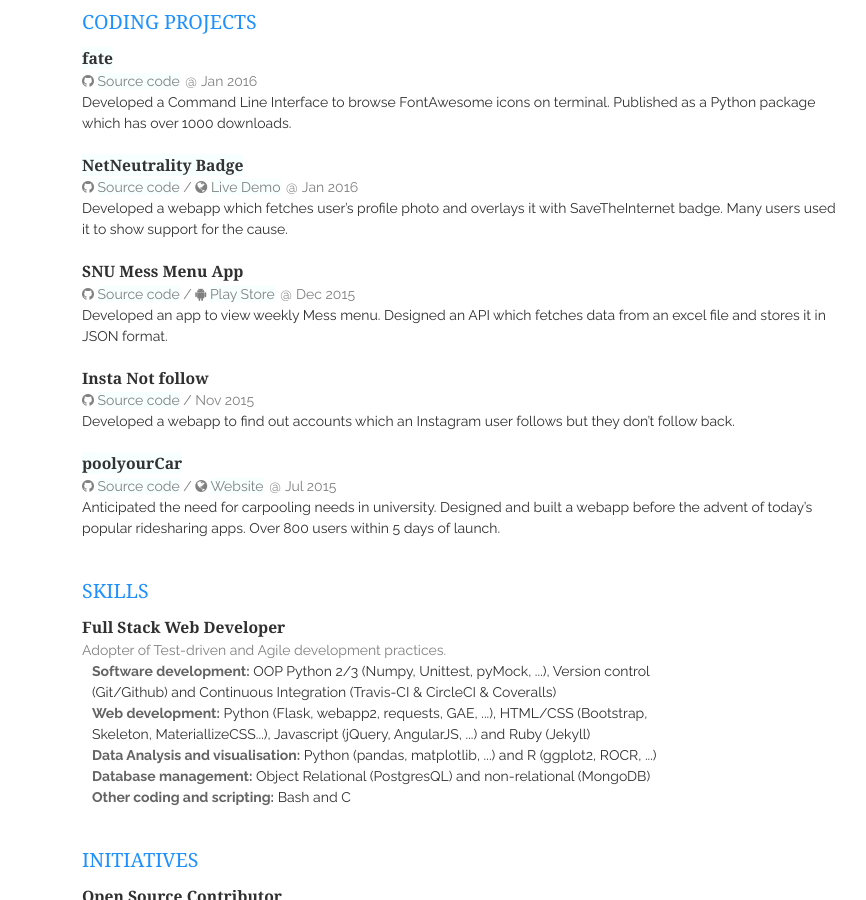
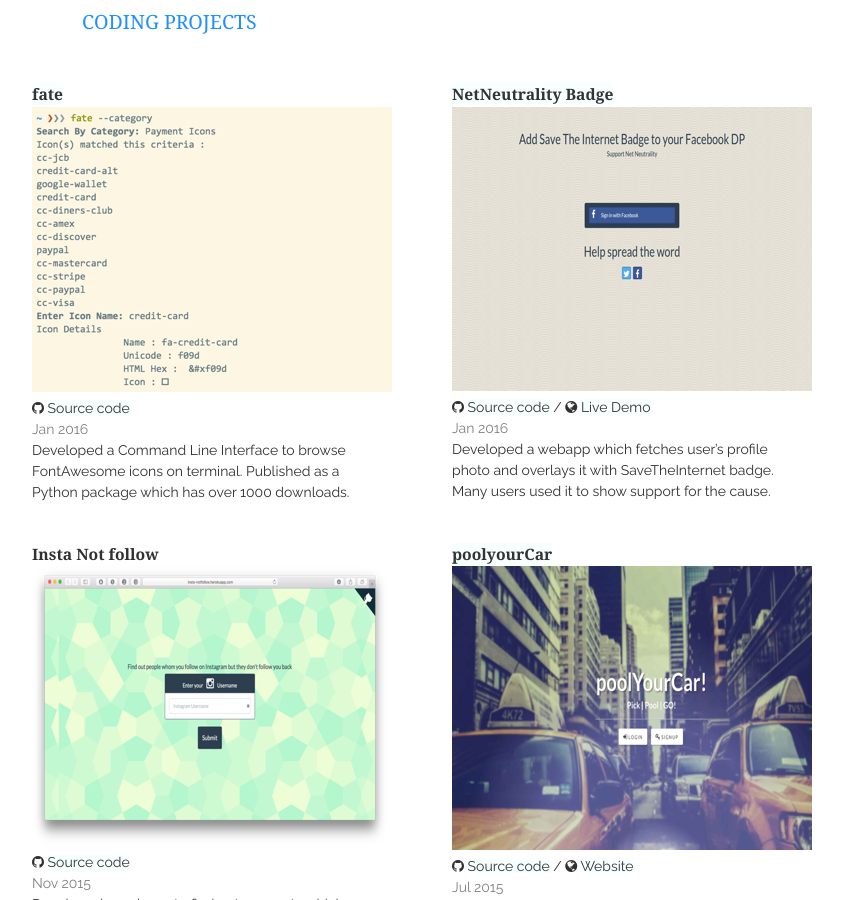
Before and after one commit to mr-karan/resume, a Jekyll site: the page built from index.html, in a window 1280 px wide and 900 px high, scrolled down 484 px. Shown: the whole window, without its empty margins (338-1204 px from the left). Built offline with Jekyll 4.4.1, drawn with Linux system fonts in a browser that asks for light colours; nearby versions of some CDN libraries; Markdown is read by kramdown in place of the engine named in the settings.

Commit message:
clean up

```diff
--- a/_includes/development.html
+++ b/_includes/development.html
@@ -1,51 +1,105 @@
-<section class="thirteen columns offset-by-one">
-    <h1>Coding Projects</h1>
+<section class="thirteen columns">
+    <h1 class="offset-by-one">
+        Coding Projects
+    </h1>
+
+    <div class="container">
+        <div class="row">
+            <div class="six columns">
                 <article>
                     <header>
-            <h1><a href="https://pypi.python.org/pypi/fate/">fate</a></h1>
-            <span><i class="fa fa-github"></i> <a href="https://github.com/mr-karan/fate">Source code</a>
-            </span>
+                        <h1>
+                            <a href="https://pypi.python.org/pypi/fate/">fate</a>
+                        </h1>
+
+                        <figure>
+                            <img class="u-max-full-width" src="{{site.baseurl}}static/img/fate.png">
+                            <figcaption>
+                                <i class="fa fa-github"></i> <a href="https://github.com/mr-karan/fate">Source code</a>
+                            </figcaption>
+                        </figure>
                         <span><time>Jan 2016</time></span>
                     </header>
-        <p> Developed a Command Line Interface to browse FontAwesome icons on terminal. Published as a Python package which has over 1000 downloads.
+
+                    <p>
+                        Developed a Command Line Interface to browse FontAwesome icons on terminal. Published as a
+                        Python package which has over 1000 downloads.
                     </p>
                 </article>
+            </div>
+
+            <div class="six columns offset-by-one">
                 <article>
                     <header>
-            <h1><a href="http://net-neutrality-badge.herokuapp.com/">NetNeutrality Badge</a></h1>
-            <span><i class="fa fa-github"></i> <a href="https://github.com/mr-karan/NetNeutralityBadge">Source code</a> /
-            <i class="fa fa-globe"></i> <a href="https://net-neutrality-badge.herokuapp.com/">Live Demo</a></span>
+                        <h1>
+                            <a href="http://net-neutrality-badge.herokuapp.com/">NetNeutrality Badge</a>
+                        </h1>
+
+                        <figure>
+                            <img class="u-max-full-width" src="{{site.baseurl}}static/img/net.png">
+                            <figcaption>
+                                <i class="fa fa-github"></i> <a href=
+                                "https://github.com/mr-karan/NetNeutralityBadge">Source code</a> / <i class=
+                                "fa fa-globe"></i> <a href="https://net-neutrality-badge.herokuapp.com/">Live Demo</a>
+                            </figcaption>
+                        </figure>
                         <span><time>Jan 2016</time></span>
                     </header>
-        <p> Developed a webapp which fetches user’s profile photo and overlays it with SaveTheInternet badge. Many users used it to show support for the cause.
+
+                    <p>
+                        Developed a webapp which fetches user’s profile photo and overlays it with SaveTheInternet
+                        badge. Many users used it to show support for the cause.
                     </p>
                 </article>
+            </div>
+        </div>
+
+        <div class="six columns">
             <article>
                 <header>
-            <h1>SNU Mess Menu App</h1>
-            <span><i class="fa fa-github"></i> <a href="https://github.com/mr-karan/SNUMessApp">Source code</a> /
-            <i class="fa fa-android"></i> <a href="https://play.google.com/store/apps/details?id=karan.jihadi.windows7.food">Play Store</a></span>
-            <span><time>Dec 2015</time></span>
+                    <h1>
+                        Insta Not follow
+                    </h1>
+
+                    <figure>
+                        <img class="u-max-full-width" src="{{site.baseurl}}static/img/insta.png">
+                        <figcaption>
+                            <i class="fa fa-github"></i> <a href="https://github.com/mr-karan/Insta-notFollow">Source
+                            code</a>
+                        </figcaption>
+                    </figure>
+                    <span><time>Nov 2015</time></span>
                 </header>
-        <p> Developed an app to view weekly Mess menu. Designed an API which fetches data from an excel file and stores it in JSON format.
+
+                <p>
+                    Developed a webapp to find out accounts which an Instagram user follows but they don’t
+                    follow back.
                 </p>
             </article>
+        </div>
+
+        <div class="six columns offset-by-one">
             <article>
                 <header>
-            <h1>Insta Not follow</h1>
-            <span><i class="fa fa-github"></i> <a href="https://github.com/mr-karan/Insta-notFollow">Source code</a> /
-            <span><time>Nov 2015</time></span>
-        </header>
-        <p>Developed a webapp to find out accounts which an Instagram user follows but they don’t follow back.</p>
-    </article>
-    <article>
-        <header>
-            <h1><a href="http://poolyourcar.com/">poolyourCar</a></h1>
-            <span><i class="fa fa-github"></i> <a href="https://github.com/techalien/carpool">Source code</a> /
-                <i class="fa fa-globe"></i> <a href="http://poolyourcar.com/">Website</a></span>
+                    <h1>
+                        <a href="http://poolyourcar.com/">poolyourCar</a>
+                    </h1>
+
+                    <figure>
+                        <img class="u-max-full-width" src="{{site.baseurl}}static/img/cabpool.png">
+                        <figcaption>
+                            <i class="fa fa-github"></i> <a href="https://github.com/techalien/carpool">Source
+                            code</a> / <i class="fa fa-globe"></i> <a href="http://poolyourcar.com/">Website</a>
+                        </figcaption>
+                    </figure>
                     <span><time>Jul 2015</time></span>
                 </header>
-        <p>Anticipated the need for carpooling needs in university. Designed and built a webapp before the advent of today’s popular ridesharing apps. Over 800 users within 5 days of launch.
+
+                <p>
+                    Anticipated the need for carpooling needs in university. Designed and built a webapp before
+                    the advent of today’s popular ridesharing apps. Over 800 users within 5 days of launch.
                 </p>
             </article>
+        </div>
+    </div>
 </section>
--- a/_includes/education.html
+++ b/_includes/education.html
@@ -6,6 +6,5 @@
             <span><a href="http://snu.edu.in/">Shiv Nadar University</a></span>
             <span><address>Greater Noida</address><time>2013 to 2017</time></span>
         </header>
-
     </article>
 </section>
--- a/_layouts/layout.html
+++ b/_layouts/layout.html
@@ -2,22 +2,20 @@
 <html>
     <head>
         <meta charset="utf-8">
-    <title>{{ site.title }}</title>
-    <meta name="description" content="{{ site.name }}'s Résumé">
-    <meta name="author" content="{{ site.name }} @{{ site.twitter }}">
-
-    <meta name="viewport" content="width=device-width, initial-scale=1, maximum-scale=1">
-
-    <link rel="stylesheet" href="{{ site.baseurl }}static/css/base.css">
-    <link rel="stylesheet" href="{{ site.baseurl }}static/css/skeleton.css">
-    <link rel="stylesheet" href="{{ site.baseurl }}static/css/layout.css">
-    <link rel="stylesheet" href="//maxcdn.bootstrapcdn.com/font-awesome/4.4.0/css/font-awesome.min.css">
-
-    <!--[if lt IE 9]>
+        <title>
+            {{ site.title }}
+        </title>
+        <meta content="{{ site.name }}'s Résumé" name="description">
+        <meta content="{{ site.name }} @{{ site.twitter }}" name="author">
+        <meta content="width=device-width, initial-scale=1, maximum-scale=1" name="viewport">
+        <link href="{{ site.baseurl }}static/css/base.css" rel="stylesheet">
+        <link href="{{ site.baseurl }}static/css/skeleton.css" rel="stylesheet">
+        <link href="{{ site.baseurl }}static/css/layout.css" rel="stylesheet">
+        <link href="//maxcdn.bootstrapcdn.com/font-awesome/4.4.0/css/font-awesome.min.css" rel=
+        "stylesheet"><!--[if lt IE 9]>
     <script src="http://html5shim.googlecode.com/svn/trunk/html5.js"></script>
     <![endif]-->
-
-    <link rel="shortcut icon" href="{{ site.baseurl }}static/img/favicon.ico">
+        <link href="{{ site.baseurl }}static/img/favicon.ico" rel="shortcut icon">
         <!-- <link rel="apple-touch-icon" href="static/img/me-icon-57.png"> -->
         <!-- <link rel="apple-touch-icon" sizes="72x72" href="static/img/me-icon-72.png"> -->
         <!-- <link rel="apple-touch-icon" sizes="114x114" href="static/img/me-icon-114.png"> -->
@@ -25,26 +23,32 @@
     <body>
         <div class="container">
             <header class="three columns">
-        <img src="{{ site.baseurl }}static/img/karan.jpg" class="me">
-        <h1>{{ site.name }}</h1>
+                <img class="me" src="{{site.baseurl}}static/img/karan.jpg">
+                <h1>
+                    {{ site.name }}
+                </h1>
+
                 <p>
-            <a href="{{ site.tel_full }}">{{ site.tel }}</a>
+                    <a href="{{site.tel_full}}">{{ site.tel }}</a>
                 </p>
+
                 <p>
-            <a href="http://{{ site.website }}">{{ site.website }}</a><br/>
+                    <a href="http://{{site.website}}">{{ site.website }}</a><br>
                 </p>
+
                 <p>
-            <a href="{{ site.email_full }}">{{ site.email }}</a><br/>
-            <a href="https://github.com/{{ site.github }}"><i class="fa fa-github"></i> Github</a> /
-            <a href="https://twitter.com/{{ site.twitter }}"><i class="fa fa-twitter"></i> Twitter</a>
+                    <a href="{{site.email_full}}">{{ site.email }}</a><br>
+                    <a href="https://github.com/{{site.github}}"><i class="fa fa-github"></i> Github</a> /
+                    <a href="https://twitter.com/{{site.twitter}}"><i class="fa fa-twitter"></i> Twitter</a>
                 </p>
             </header>
+
             <div class="thirteen columns clearfix">
-
                 {{ content }}
-
                 <footer class="thirteen columns">
-        <p>© All rights reserved. Powered by <a href="http://jekyllrb.com/">Jekyll</a> with ♥ </p>
+                    <p>
+                        © All rights reserved. Powered by <a href="http://jekyllrb.com/">Jekyll</a> with ♥
+                    </p>
                 </footer>
             </div>
         </div>
```
Also changed, not shown: static/img/cabpool.png (added), static/img/fate.png (added), static/img/insta.png (added), static/img/net.png (added), 6 other files. Lines whose indentation alone changed are shown as unchanged.
